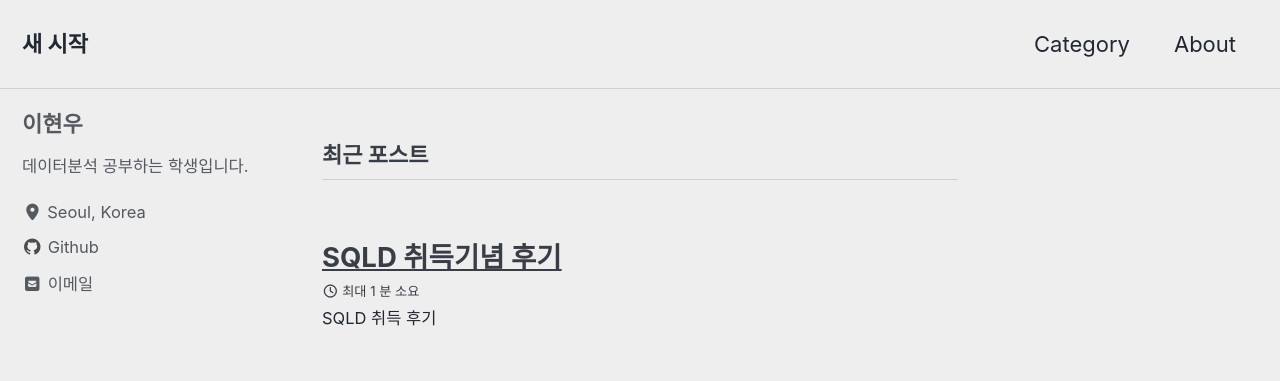
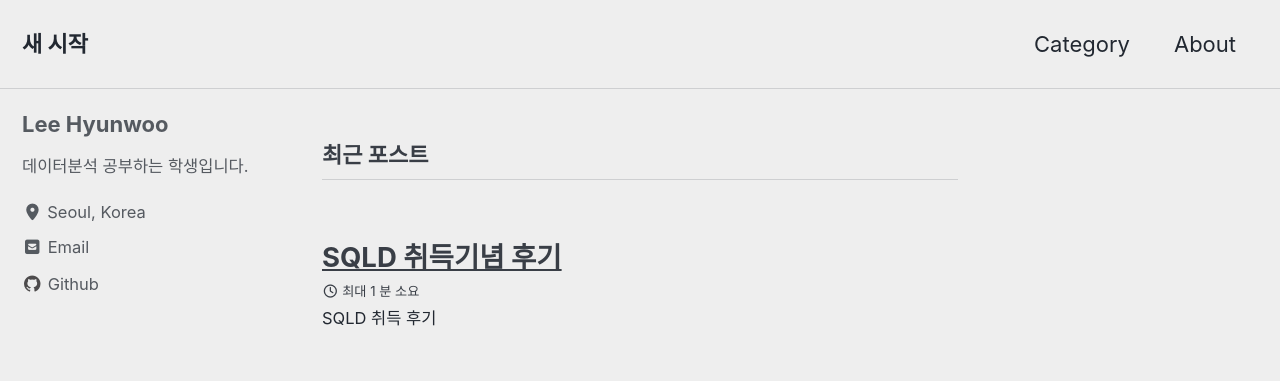
Before and after one commit to ihyunu/ihyunu.github.io, a Jekyll site: the page built from index.html, in a window 1280 px wide. Shown: the top 381 px of the page. Built offline with Jekyll 4.4.1, drawn with Linux system fonts in a browser that asks for light colours; cached includes are drawn as plain includes; the list of posts is cut into pages by our own code.

```diff
--- a/_config.yml
+++ b/_config.yml
@@ -20,7 +20,7 @@ rtl                      : # true, false (default) # turns direction of the page
 title                    : "새 시작"
 title_separator          : "-"
 subtitle                 : # site tagline that appears below site title in masthead
-name                     : "ihyunu"
+name                     : "Hyunwoo Lee"
 description              : "자격증, 공부한것들"
 url                      : "https://ihyunu.github.io" # the base hostname & protocol for your site e.g. "https://mmistakes.github.io"
 baseurl                  : # the subpath of your site, e.g. "/blog"
@@ -113,12 +113,15 @@ analytics:
 
 # Site Author
 author:
-  name             : "이현우"
+  name             : "Lee Hyunwoo"
   avatar           : # path of avatar image, e.g. "/assets/images/bio-photo.jpg"
   bio              : "데이터분석 공부하는 학생입니다."
   location         : "Seoul, Korea"
-  email            : "bylhw1234@email.com"
+  email            :
   links:
+    - label: "Email"
+      icon: "fas fa-fw fa-envelope-square"
+      url: mailto:bylhw1234@gmail.com
     - label: "Website"
       icon: "fas fa-fw fa-link"
       # url: "https://your-website.com"
```
